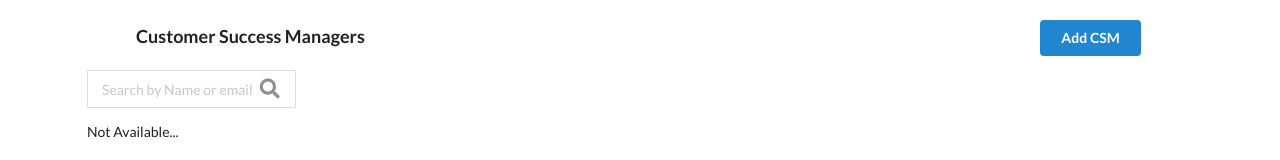
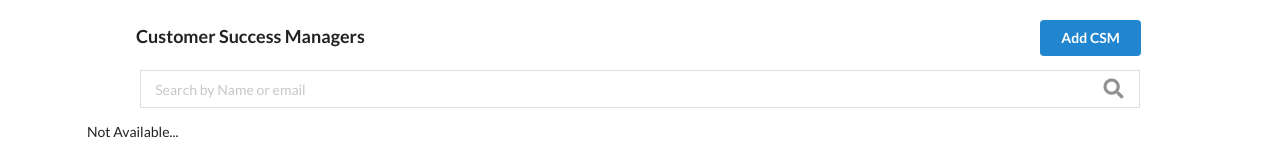
Before and after one commit to aniketak47/Spottabl, a React (Create React App) app: page / in a window 1280 px wide. Shown: the part 134-294 px from the top of the page. Built offline with nearby package versions, Linux system fonts and the light colour scheme.

Commit message:
small update in search

```diff
--- a/src/components/ContactList.js
+++ b/src/components/ContactList.js
@@ -1,6 +1,7 @@
 import React, { useRef } from "react";
 import {Link} from "react-router-dom";
 import ContactCard from "./ContactCard";
+import './App.css';
 
 const ContactList = (props) => {
   console.log(props);
@@ -28,7 +29,7 @@ const ContactList = (props) => {
       <h3 style={{marginLeft:"3.5rem"}}>Customer Success Managers <Link to="/add"><button className="ui button blue right" style={{marginLeft:"48rem"}}>Add CSM</button></Link></h3>
       <div className="ui search">
         <div className="ui icon input">
-          <input ref={inputEl} type="text" placeholder="Search by Name or email" className="prompt" value={ props.term} onChange={ getSearchTerm }/>
+          <input ref={inputEl} type="text" placeholder="Search by Name or email" className="prompt searchBar" value={ props.term} onChange={ getSearchTerm } style={{width:"1000px",marginLeft:"3.8rem"}}/>
           <i className="search icon"></i>
         </div>
       </div>
```
Also changed, not shown: src/components/App.css (+7 -0 lines). Lines whose indentation alone changed are shown as unchanged.
